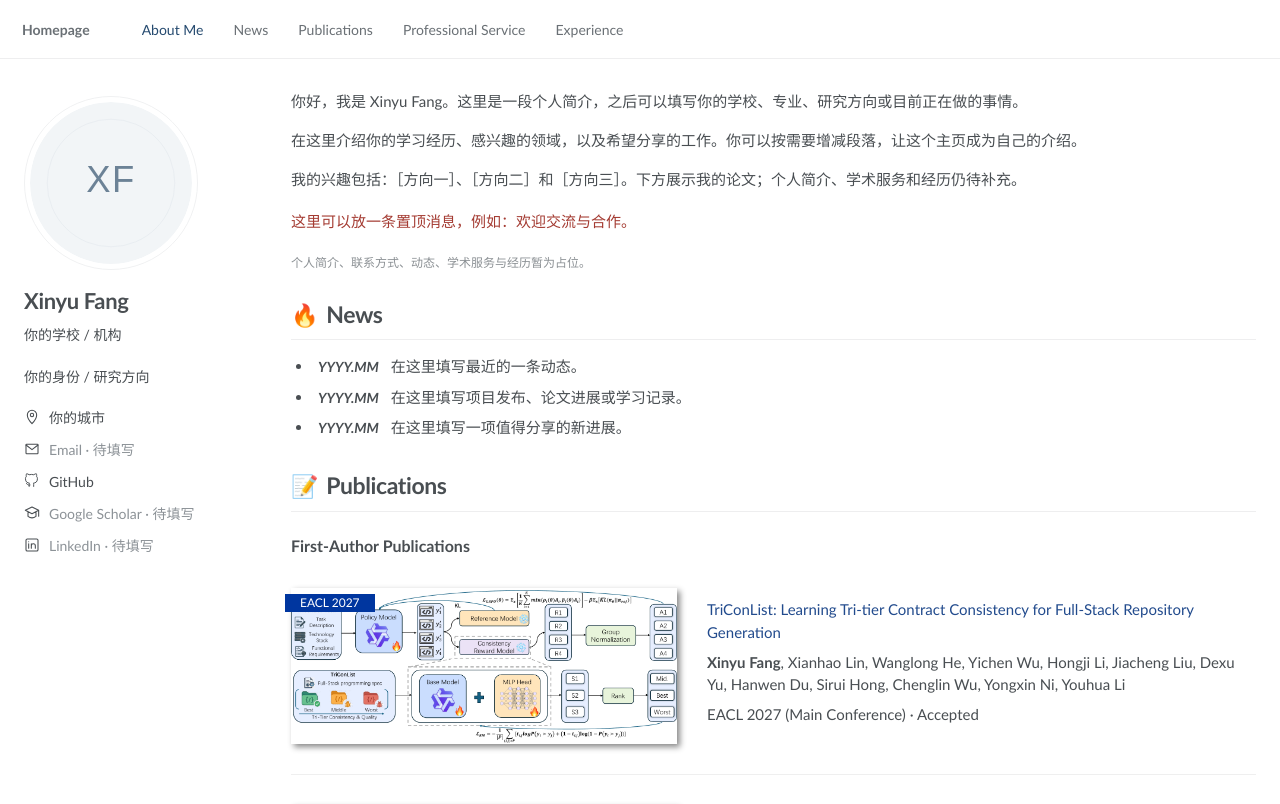
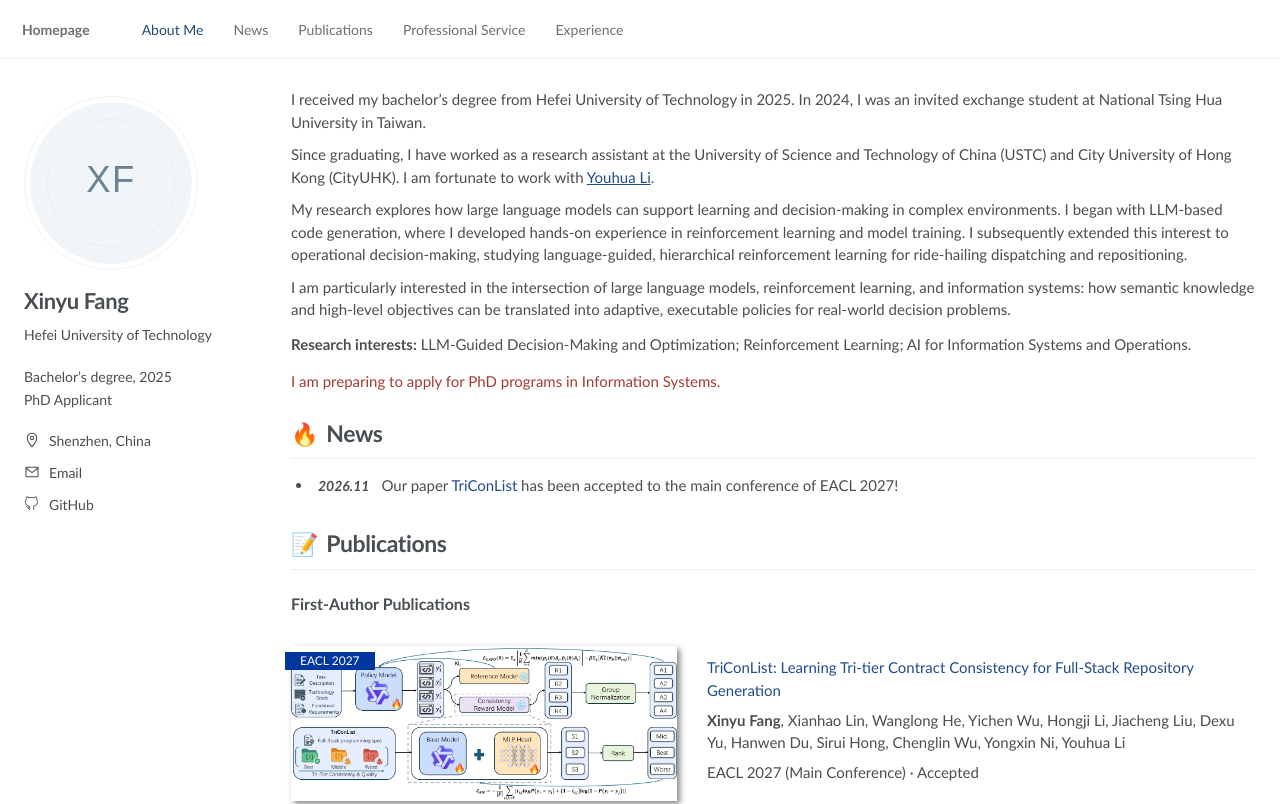
Before and after one commit to 1-fang/1-fang.github.io, a plain HTML site: page index.html in a window 1280 px wide. Shown: the top 804 px of the page. Drawn offline with Linux system fonts and the light colour scheme.

Commit message:
Complete academic bio contact news and reviewer service

```diff
--- a/assets/main.js
+++ b/assets/main.js
@@ -3,26 +3,29 @@
   const esc = value => String(value ?? "").replace(/[&<>"']/g, c => ({"&":"&amp;","<":"&lt;",">":"&gt;",'"':"&quot;","'":"&#39;"}[c]));
   const safeUrl = value => /^https?:\/\//i.test(value || "") ? esc(value) : "";
   const external = (url, text, cls = "") => safeUrl(url) ? `<a href="${safeUrl(url)}" target="_blank" rel="noopener noreferrer" class="${cls}">${esc(text)}</a>` : esc(text);
+  const richText = value => Array.isArray(value) ? value.map(part => {
+    if (typeof part === "string") return esc(part);
+    if (/^#[a-zA-Z0-9_-]+$/.test(part.url || "")) return `<a href="${esc(part.url)}">${esc(part.text)}</a>`;
+    return part.url ? external(part.url,part.text) : esc(part.text);
+  }).join("") : esc(value);
   const paths = {
     pin: '<path d="M12 22s7-7.2 7-13a7 7 0 1 0-14 0c0 5.8 7 13 7 13Z"/><circle cx="12" cy="9" r="2.5"/>',
     mail: '<rect x="3" y="5" width="18" height="14" rx="1"/><path d="m3 6 9 7 9-7"/>',
-    github: '<path d="M9 19c-4.3 1.3-4.3-2.2-6-2.7m12 5v-3.3c0-1 .1-1.6-.5-2.2 3.3-.4 6.8-1.6 6.8-7.4 0-1.7-.6-3-1.6-4.1.2-.4.7-1.9-.2-4.1 0 0-1.3-.4-4.3 1.6a15 15 0 0 0-7.8 0C4.4-.2 3.1.2 3.1.2c-.9 2.2-.4 3.7-.2 4.1-1 1.1-1.6 2.4-1.6 4.1 0 5.8 3.5 7 6.8 7.4-.4.4-.6 1-.6 2.2v3.3" transform="translate(1 1) scale(.9)"/>',
-    scholar: '<path d="m2 8 10-5 10 5-10 5L2 8Zm4 3v6c4 3 8 3 12 0v-6M22 8v9"/>',
-    link: '<rect x="3" y="3" width="18" height="18" rx="2"/><path d="M7 10v7m0-10v.1M11 17v-7m0 3c0-4 6-4 6 0v4"/>'
+    github: '<path d="M9 19c-4.3 1.3-4.3-2.2-6-2.7m12 5v-3.3c0-1 .1-1.6-.5-2.2 3.3-.4 6.8-1.6 6.8-7.4 0-1.7-.6-3-1.6-4.1.2-.4.7-1.9-.2-4.1 0 0-1.3-.4-4.3 1.6a15 15 0 0 0-7.8 0C4.4-.2 3.1.2 3.1.2c-.9 2.2-.4 3.7-.2 4.1-1 1.1-1.6 2.4-1.6 4.1 0 5.8 3.5 7 6.8 7.4-.4.4-.6 1-.6 2.2v3.3" transform="translate(1 1) scale(.9)"/>'
   };
   const icon = key => `<span class="icon" aria-hidden="true"><svg viewBox="0 0 24 24" fill="none" stroke="currentColor" stroke-width="1.6" stroke-linecap="round" stroke-linejoin="round">${paths[key]}</svg></span>`;
   document.title = `${p.name} - Homepage`;
-  const contact = (key, name, url) => `<li>${icon(key)}${url ? external(url,name) : `<span class="placeholder-contact">${esc(name)} · 待填写</span>`}</li>`;
+  const contact = (key, name, url) => safeUrl(url) ? `<li>${icon(key)}${external(url,name)}</li>` : "";
   document.getElementById("profile").innerHTML = `
-    <img class="avatar" src="${esc(p.avatar)}" alt="${esc(p.name)} 的头像占位图" width="174" height="174">
+    <img class="avatar" src="${esc(p.avatar)}" alt="${esc(p.name)} initials avatar" width="174" height="174">
     <h1>${esc(p.name)}</h1><p class="affiliation">${esc(p.affiliation)}</p><p class="role">${esc(p.role)}</p>
     <details class="mobile-links" open><summary>Contact & Links</summary><ul class="profile-links">
       <li>${icon("pin")}<span>${esc(p.location)}</span></li>
-      <li>${icon("mail")}${p.email ? `<a href="mailto:${esc(p.email)}">Email</a>` : '<span class="placeholder-contact">Email · 待填写</span>'}</li>
-      ${contact("github","GitHub",p.github)}${contact("scholar","Google Scholar",p.scholar)}${contact("link","LinkedIn",p.linkedin)}
+      ${p.email ? `<li>${icon("mail")}<a href="mailto:${esc(p.email)}" title="${esc(p.email)}" aria-label="Email: ${esc(p.email)}">Email</a></li>` : ""}
+      ${contact("github","GitHub",p.github)}
     </ul></details>`;
-  document.getElementById("about-me").innerHTML = p.about.map(t => `<p>${esc(t)}</p>`).join("") + (p.announcement ? `<p class="announcement">${esc(p.announcement)}</p>` : "") + '<p class="template-note">个人简介、联系方式、动态、学术服务与经历暂为占位。</p>';
-  const timeline = items => items.map(i => `<li><span class="date">${esc(i.date)}</span>${esc(i.text)}</li>`).join("");
+  document.getElementById("about-me").innerHTML = p.about.map(t => `<p>${richText(t)}</p>`).join("") + (p.researchInterests?.length ? `<p class="research-interests"><strong>Research interests:</strong> ${p.researchInterests.map(esc).join("; ")}.</p>` : "") + (p.announcement ? `<p class="announcement">${esc(p.announcement)}</p>` : "");
+  const timeline = items => items.map(i => `<li><span class="date">${esc(i.date)}</span>${richText(i.text)}</li>`).join("");
   document.getElementById("news-list").innerHTML = timeline(p.news);
   const authors = (names, corresponding = []) => names.map(name => {
     const label = name === p.name ? `<strong>${esc(name)}</strong>` : esc(name);
--- a/assets/style.css
+++ b/assets/style.css
@@ -33,3 +33,6 @@
   .figure-frame { width: 100%; max-width: 400px; }
   .pub-image { max-width: 400px; }
 }
+
+/* Profile and introduction follow the reference homepage typography. */
+.role{white-space:pre-line}.about p{line-height:1.5;margin-bottom:10px}.about a{text-decoration:underline}.research-interests{margin-top:12px!important}
--- a/index.html
+++ b/index.html
@@ -1,20 +1,20 @@
 <!doctype html>
-<html lang="zh-CN">
+<html lang="en">
 <head>
   <meta charset="utf-8">
   <meta name="viewport" content="width=device-width, initial-scale=1">
-  <meta name="description" content="Xinyu Fang 的个人主页。关于我、最新动态、论文与学术服务。">
+  <meta name="description" content="Xinyu Fang — HFUT graduate and PhD applicant researching LLM-guided decision-making, reinforcement learning, and AI for information systems and operations.">
   <meta name="color-scheme" content="light">
   <title>Xinyu Fang - Homepage</title>
   <link rel="icon" href="assets/avatar.svg" type="image/svg+xml">
-  <link rel="stylesheet" href="assets/style.css?v=20261114-reference">
-  <script src="profile.js?v=20261114-ebamethod" defer></script>
-  <script src="assets/main.js?v=20261114-reference" defer></script>
+  <link rel="stylesheet" href="assets/style.css?v=20261114-bio">
+  <script src="profile.js?v=20261114-bio" defer></script>
+  <script src="assets/main.js?v=20261114-bio" defer></script>
 </head>
 <body>
-  <a class="skip-link" href="#about-me">跳到正文</a>
+  <a class="skip-link" href="#about-me">Skip to content</a>
   <header class="masthead">
-    <nav class="nav" aria-label="主导航">
+    <nav class="nav" aria-label="Main navigation">
       <a class="brand" href="#about-me">Homepage</a>
       <div class="nav-links">
         <a href="#about-me">About Me</a><a href="#news">News</a>
@@ -24,17 +24,17 @@
     </nav>
   </header>
   <div class="layout">
-    <aside class="sidebar" aria-label="个人资料" id="profile"></aside>
+    <aside class="sidebar" aria-label="Profile" id="profile"></aside>
     <main id="content">
       <section id="about-me" class="about" aria-label="About Me"></section>
       <section id="news"><h2><span aria-hidden="true">🔥</span> News</h2><ul class="news-list" id="news-list"></ul></section>
       <section id="publications"><h2><span aria-hidden="true">📝</span> Publications</h2><div id="publication-list"></div></section>
-      <section id="service"><h2><span aria-hidden="true">📋</span> Professional Service</h2><h3 class="service-role">Reviewer</h3><ul class="simple-list" id="service-list"></ul></section>
-      <section id="experience"><h2><span aria-hidden="true">🎓</span> Experience</h2><ul class="simple-list" id="experience-list"></ul></section>
+      <section id="service"><h2><span aria-hidden="true">📋</span> Professional Service</h2><ul class="simple-list" id="service-list"></ul></section>
+      <section id="experience"><h2><span aria-hidden="true">🎓</span> Education &amp; Experience</h2><ul class="simple-list" id="experience-list"></ul></section>
       <footer><span id="footer-name"></span> · <a href="https://github.com/1-fang">GitHub</a><span class="footer-note">Personal Homepage</span></footer>
     </main>
   </div>
-  <a class="back-top" href="#about-me" aria-label="回到顶部" title="回到顶部">↑</a>
-  <noscript><p class="noscript">请启用 JavaScript 以查看主页内容。</p></noscript>
+  <a class="back-top" href="#about-me" aria-label="Back to top" title="Back to top">↑</a>
+  <noscript><p class="noscript">Please enable JavaScript to view this homepage.</p></noscript>
 </body>
 </html>
--- a/profile.js
+++ b/profile.js
@@ -1,28 +1,40 @@
-// 个人资料和论文内容集中在这里修改。论文来自用户提供的清单；其余栏目仍为占位。
-// link/url 留空时不会生成可点击的外部链接；填写完整 https:// 地址即可启用。
+// Personal information supplied by the owner; publication metadata and order preserved.
 window.PROFILE = {
-  name: "Xinyu Fang",
-  affiliation: "你的学校 / 机构",
-  role: "你的身份 / 研究方向",
-  location: "你的城市",
-  avatar: "assets/avatar.svg",
-  email: "", // 例如 name@example.com
-  github: "https://github.com/1-fang",
-  scholar: "",
-  linkedin: "",
-  about: [
-    "你好，我是 Xinyu Fang。这里是一段个人简介，之后可以填写你的学校、专业、研究方向或目前正在做的事情。",
-    "在这里介绍你的学习经历、感兴趣的领域，以及希望分享的工作。你可以按需要增减段落，让这个主页成为自己的介绍。",
-    "我的兴趣包括：［方向一］、［方向二］和［方向三］。下方展示我的论文；个人简介、学术服务和经历仍待补充。"
+  "name": "Xinyu Fang",
+  "affiliation": "Hefei University of Technology",
+  "role": "Bachelor’s degree, 2025\nPhD Applicant",
+  "location": "Shenzhen, China",
+  "avatar": "assets/avatar.svg",
+  "email": "2976741641fxy@gmail.com",
+  "github": "https://github.com/1-fang",
+  "about": [
+    "I received my bachelor’s degree from Hefei University of Technology in 2025. In 2024, I was an invited exchange student at National Tsing Hua University in Taiwan.",
+    [
+      "Since graduating, I have worked as a research assistant at the University of Science and Technology of China (USTC) and City University of Hong Kong (CityUHK). I am fortunate to work with ",
+      {
+        "text": "Youhua Li",
+        "url": "https://youhua97.github.io/"
+      },
+      "."
+    ],
+    "My research explores how large language models can support learning and decision-making in complex environments. I began with LLM-based code generation, where I developed hands-on experience in reinforcement learning and model training. I subsequently extended this interest to operational decision-making, studying language-guided, hierarchical reinforcement learning for ride-hailing dispatching and repositioning.",
+    "I am particularly interested in the intersection of large language models, reinforcement learning, and information systems: how semantic knowledge and high-level objectives can be translated into adaptive, executable policies for real-world decision problems."
   ],
-  announcement: "这里可以放一条置顶消息，例如：欢迎交流与合作。",
-  news: [
-    { date: "YYYY.MM", text: "在这里填写最近的一条动态。" },
-    { date: "YYYY.MM", text: "在这里填写项目发布、论文进展或学习记录。" },
-    { date: "YYYY.MM", text: "在这里填写一项值得分享的新进展。" }
+  "announcement": "I am preparing to apply for PhD programs in Information Systems.",
+  "news": [
+    {
+      "date": "2026.11",
+      "text": [
+        "Our paper ",
+        {
+          "text": "TriConList",
+          "url": "#triconlist"
+        },
+        " has been accepted to the main conference of EACL 2027!"
+      ]
+    }
   ],
-  // 录用年份：EACL 2027 主会、WSDM 2027 Findings，用户于 2026-11-14 确认。
-  publications: [
+  "publications": [
     {
       "slug": "triconlist",
       "title": "TriConList: Learning Tri-tier Contract Consistency for Full-Stack Repository Generation",
@@ -237,12 +249,29 @@ window.PROFILE = {
       "project": "https://veclynxlab.github.io/W3-NewsAlpha-page/"
     }
   ],
-  service: [
-    { category: "Conferences", text: "［审稿过的会议名称］，［年份］" },
-    { category: "Journals", text: "［审稿过的期刊名称］，［年份］" }
+  "service": [
+    {
+      "category": "Reviewer",
+      "text": "CVPR, ICLR, WSDM, ICASSP, and CIKM."
+    }
   ],
-  experience: [
-    { date: "YYYY — Present", text: "学校 / 机构名称，专业或职位。" },
-    { date: "YYYY — YYYY", text: "此前的学习、工作或实习经历。" }
+  "experience": [
+    {
+      "date": "Since 2025",
+      "text": "Research assistant experience at the University of Science and Technology of China and City University of Hong Kong."
+    },
+    {
+      "date": "2025",
+      "text": "Bachelor’s degree, Hefei University of Technology."
+    },
+    {
+      "date": "2024",
+      "text": "Invited Exchange Student, National Tsing Hua University, Taiwan."
+    }
+  ],
+  "researchInterests": [
+    "LLM-Guided Decision-Making and Optimization",
+    "Reinforcement Learning",
+    "AI for Information Systems and Operations"
   ]
 };
```
Also changed, not shown: 1 other file.
